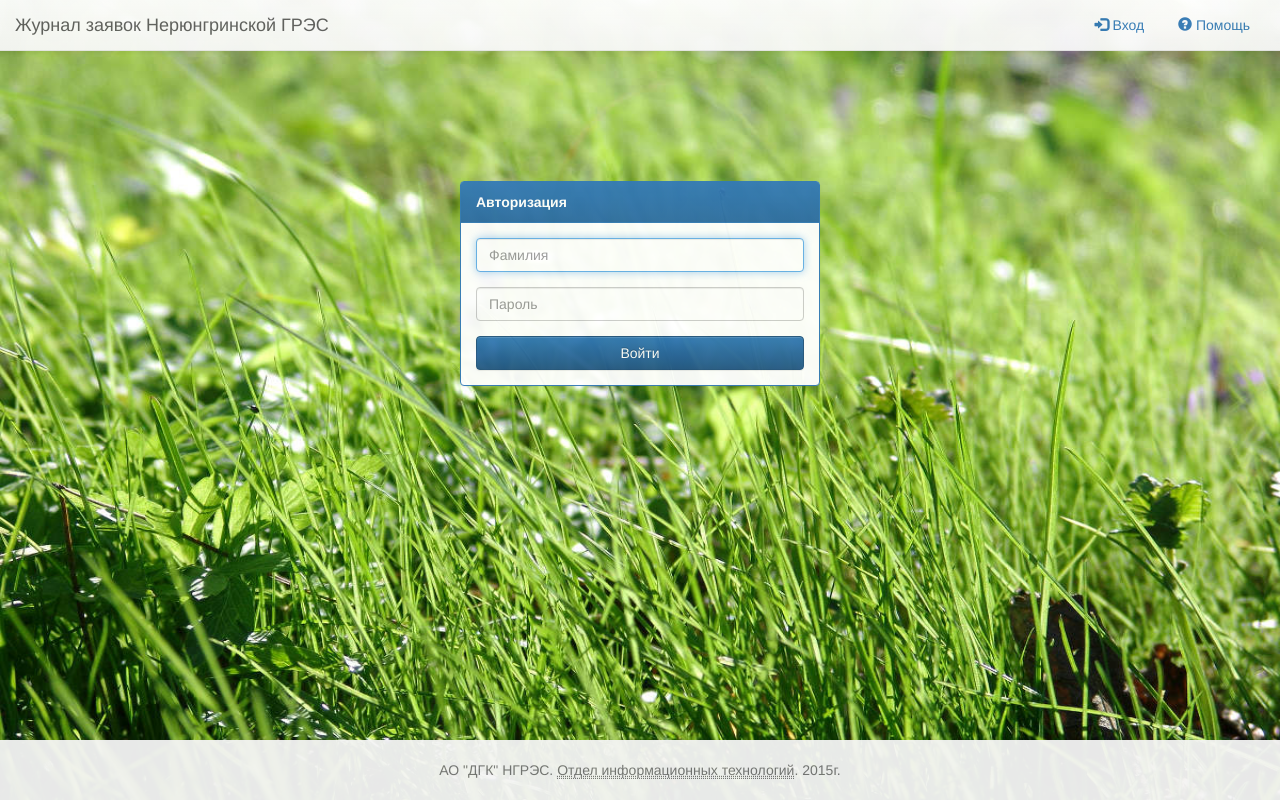
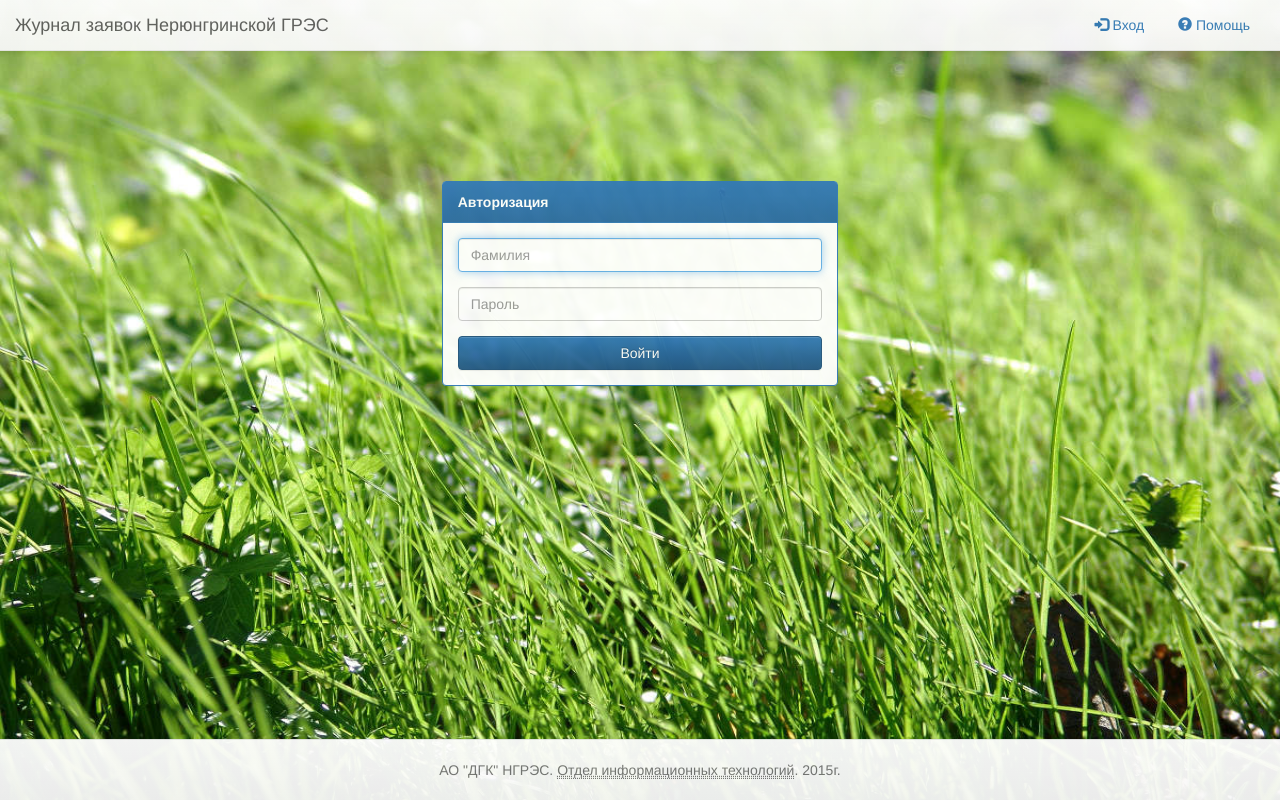
Before and after one commit to matyukhin-maxim/ticket-db, a PHP site: page /auth/ in a window 1280 px wide. Run offline with PHP 8.4, Linux system fonts and the light colour scheme.

Commit message:
Футер прилеплен к низу экрана в независимости от количества контента на странице. Контейнер основного контента растянут на весь экран Некоторые оптимизации css

```diff
--- a/public/css/main.css
+++ b/public/css/main.css
@@ -5,28 +5,18 @@ html {
 }
 
 body {
+    /* отступ на высоту футера, чтобы было видно весь контент */
     margin-bottom: 60px;
 }
-
-.footer {
-    position: absolute;
-    bottom: 0; /* i have no idea why '0' did't work */
-    width: 100%;
-    /* Set the fixed height of the footer here */
-    height: 60px;
-    background-color: #f5f5f5;
-}
-
-/* Custom page CSS */
 
 .container .text-muted {
     margin: 20px 0;
 }
 
-.footer > .container {
-    padding-right: 15px;
-    padding-left: 15px;
-}
+/*.footer > .container {*/
+    /*padding-right: 15px;*/
+    /*padding-left: 15px;*/
+/*}*/
 
 body {
     /*background-color: #cfcfcf;*/
@@ -73,7 +63,7 @@ body {
 }
 
 .table > tbody > tr > td {
-    padding: 3px;
+    padding: 1px;
     vertical-align: middle;
 }
 
@@ -84,7 +74,6 @@ body {
 #info-block {
     position: absolute;
     bottom: 50px;
-    /*width: 300px;*/
     border-radius: 6px;
     left: 0;
     display: none;
@@ -139,8 +128,7 @@ body {
     -o-text-overfollow: elliplis;
     text-overflow: ellipsis;
     white-space: nowrap;
-    border-bottom: none;
-!important;
+    border-bottom: none; !important;
     border-radius: 4px;
 
     font-size: 0.9em;
@@ -195,21 +183,11 @@ th {
     /*height: 270px;*/
 }
 
-.interval-row {
-    font-size: 100%;
-}
-
 /* unstack tabs on small screen */
 @media (max-width: 992px) {
     .nav-tabs-justified > li {
         display: inline-block;
         width: 150px;
-    }
-}
-
-@media (max-width: 1200px) {
-    .interval-row {
-        font-size: 85%;
     }
 }
 
@@ -312,7 +290,8 @@ textarea.reason {
     font-weight: bold;
 }
 
-.btn-group-justified a.btn, .btn-group-justified button {
+.btn-group-justified a.btn,
+.btn-group-justified button {
     overflow: hidden;
     text-overflow: ellipsis;
     white-space: nowrap;
--- a/views/fcommon.php
+++ b/views/fcommon.php
@@ -1,6 +1,6 @@
 </div>
 
-<footer class="footer">
+<footer class="footer- navbar navbar-default navbar-fixed-bottom">
 	<div class="container">
 		<div class="row">
 			<p class="text-muted text-center">
--- a/views/hcommon.php
+++ b/views/hcommon.php
@@ -90,7 +90,7 @@
 
 
 <!-- Begin page content -->
-<div class="container wrapper">
+<div class="container-fluid wrapper">
 
 	<!-- ajax debug block -->
 	<div id="response"></div>
```
